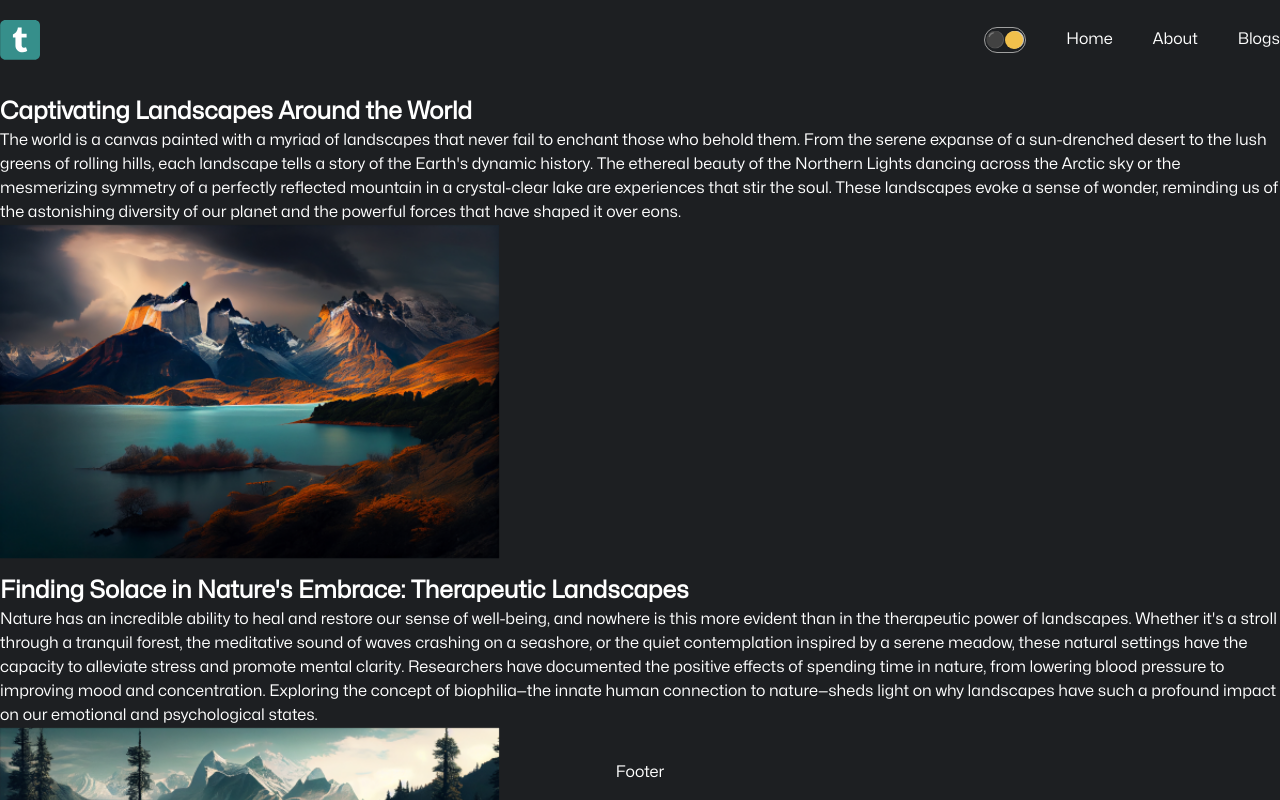
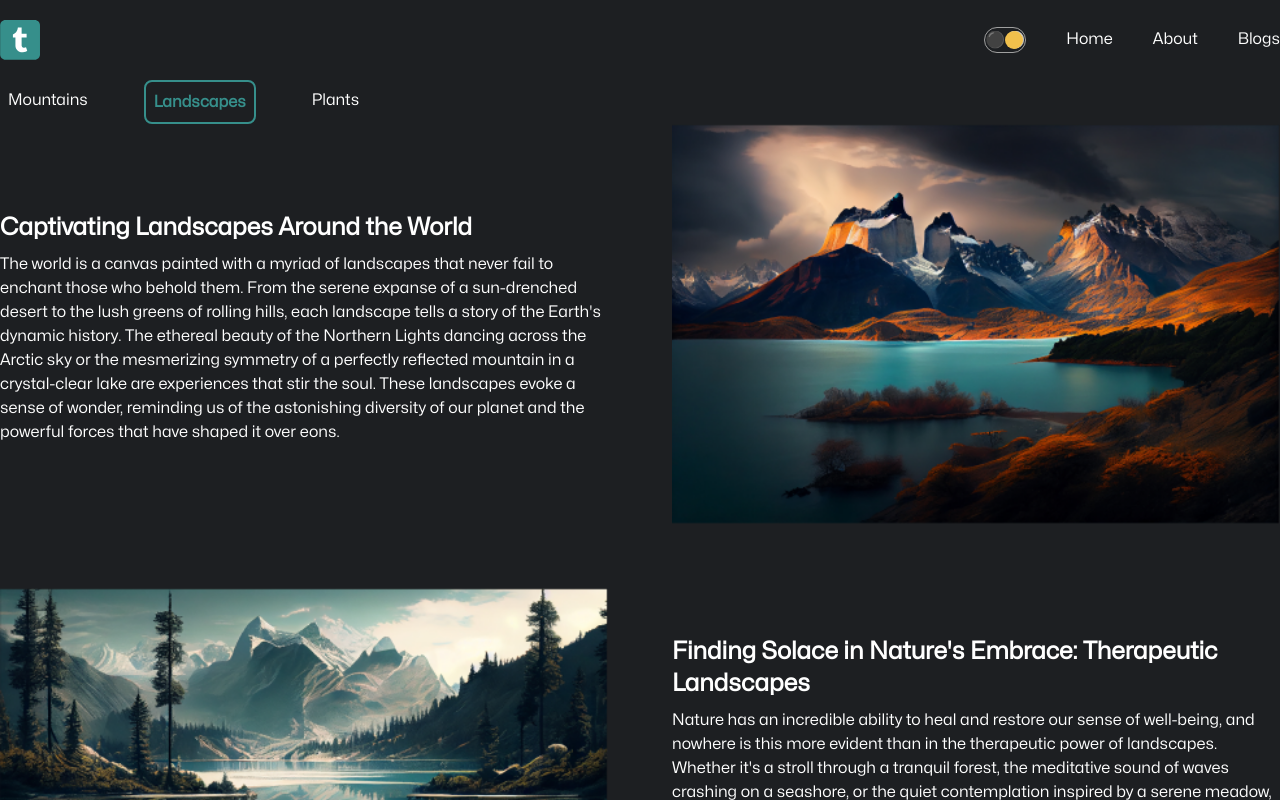
Before and after one commit to beingStatic/just-blog, a Next.js app: page /blogs/landscapes in a window 1280 px wide. Shown: the top 800 px of the page. Built offline with nearby package versions, Linux system fonts and the light colour scheme.

Commit message:
active tabs

```diff
--- /dev/null
+++ b/src/app/blogs/[category]/layout.jsx
@@ -0,0 +1,46 @@
+'use client';
+import React, { useState } from 'react';
+import Link from 'next/link';
+import styles from '../style.module.css';
+const blogCategories = [
+  {
+    id: '1',
+    title: 'Mountains',
+    url: '/blogs/mountains',
+  },
+  {
+    id: '2',
+    title: 'Landscapes',
+    url: '/blogs/landscapes',
+  },
+  {
+    id: '3',
+    title: 'Plants',
+    url: '/blogs/plants',
+  },
+];
+const Layout = ({ children, params }) => {
+  return (
+    <div>
+      <div className={styles.tabContainer}>
+        {blogCategories.map((item) => {
+          const isActive =
+            params.category.toLowerCase() === item.title.toLowerCase(); // Check if the current item's title matches the category param
+          const tabClassName = isActive ? styles.activeTab : ''; // Set the class name based on isActive
+          return (
+            <Link
+              key={item.id}
+              href={item.url}
+              className={`${tabClassName} ${styles.tabItem}`}
+            >
+              <span>{item.title}</span>
+            </Link>
+          );
+        })}
+      </div>
+      {children}
+    </div>
+  );
+};
+
+export default Layout;
--- a/src/app/blogs/[category]/page.jsx
+++ b/src/app/blogs/[category]/page.jsx
@@ -2,7 +2,7 @@
 import React from 'react';
 import { items } from './data';
 import Image from 'next/image';
-
+import styles from '../style.module.css';
 const getData = (category) => {
   const data = items[category];
   if (data) {
@@ -18,13 +18,18 @@ const BlogSubPage = ({ params }) => {
       {data.map((item) => {
         console.log(item.image);
         return (
-          <div key={item.id}>
+          <div key={item.id} className={styles.blogContentContainer}>
             <div>
-              <h1 className="text-2xl font-bold mt-4">{item.title}</h1>
+              <h1 className="text-2xl font-bold my-2">{item.title}</h1>
               <p>{item.content}</p>
             </div>
-            <div>
-              <Image src={item.image} alt="mountain" width={500} height={500} />
+            <div className={styles.blogImgContainer}>
+              <Image
+                src={item.image}
+                alt="mountain"
+                fill={true}
+                className={styles.blogImg}
+              />
             </div>
           </div>
         );
--- a/src/app/blogs/style.module.css
+++ b/src/app/blogs/style.module.css
@@ -30,3 +30,35 @@
   justify-content: center;
   font-weight: 600;
 }
+.tabContainer {
+  display: flex;
+  gap: 3rem;
+}
+.blogContentContainer {
+  margin-bottom: 4rem;
+  display: flex;
+  gap: 4rem;
+}
+.blogContentContainer div {
+  flex: 1;
+  display: grid;
+  place-content: center;
+}
+
+.blogContentContainer:nth-child(even) {
+  flex-direction: row-reverse;
+}
+
+.blogImgContainer {
+  position: relative; /*It's Important to mention position:relative*/
+  height: 400px;
+}
+.activeTab {
+  border: 2px solid #368f8b;
+  border-radius: 0.5rem;
+  color: #368f8b;
+  font-weight: 600;
+}
+.tabItem {
+  padding: 0.5rem;
+}
--- a/src/app/components/Footer/Footer.jsx
+++ b/src/app/components/Footer/Footer.jsx
@@ -1,9 +1,7 @@
 import React from 'react';
 
 const Footer = () => {
-  return (
-    <div className="fixed bottom-0 left-0 right-0 text-center p-4">Footer</div>
-  );
+  return <div className="bottom-0 left-0 right-0 text-center p-4">Footer</div>;
 };
 
 export default Footer;
```
